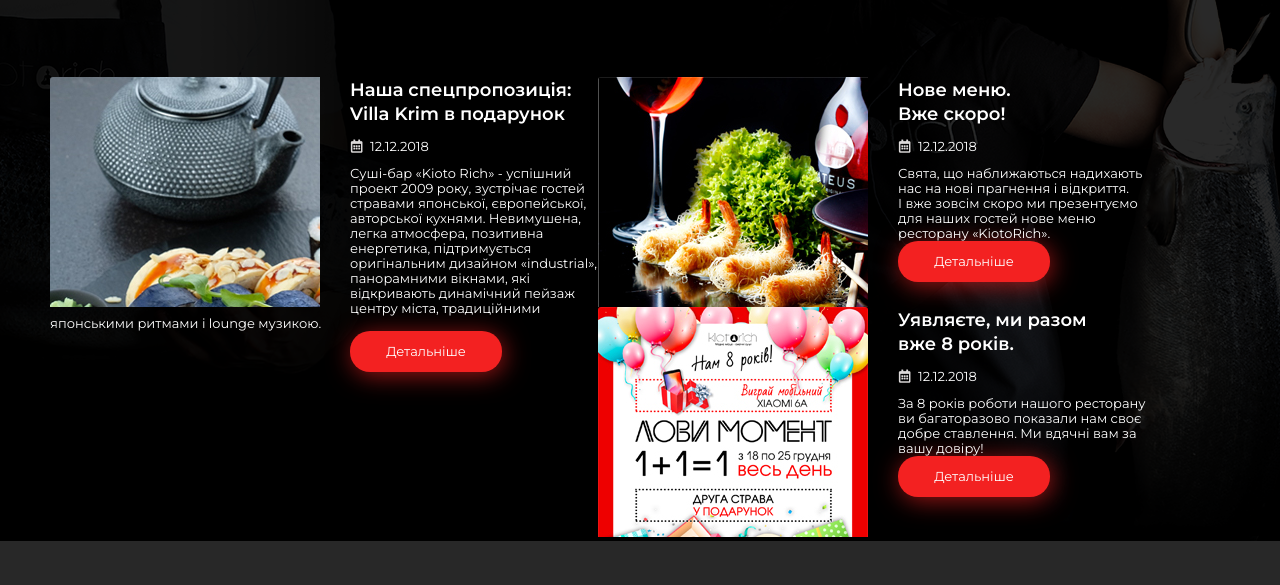
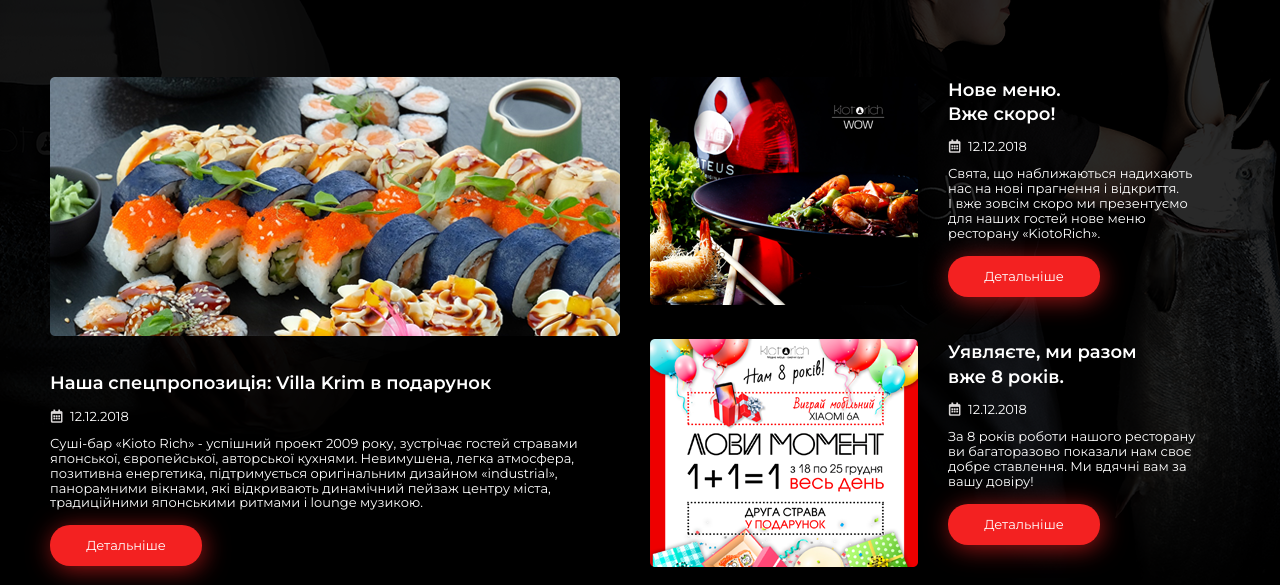
Before and after one commit to kymec/kioto, a plain HTML site: page index.html in a window 1280 px wide. Shown: the part 1895-2480 px from the top of the page. Drawn offline with Linux system fonts and the light colour scheme.

Commit message:
almost ready

```diff
--- a/css/style.css
+++ b/css/style.css
@@ -233,14 +233,15 @@
 .main-news-img{
     float: left;
     margin-right: 30px;
-    width: 270px;
-    height: 230px;
     overflow: hidden;
+    margin-bottom: 30px;
+}
+.main-news-list article{
+    float: left;
 }
 .main-news-img img{
     position: relative;
     border-radius: 3px;
-
 }
 .main-news-head{
     font-size: 18px;
@@ -269,8 +270,10 @@
     font-size: 13px;
     font-weight: 400;
     width: 548px;
+    margin-bottom: 15px;
 }
 .main-news-button{
+    float: left;
     text-align: center;
     font-size: 13px;
     font-weight: 400;
@@ -279,17 +282,8 @@
     width: 152px;
     height: 41px;
     box-shadow: 2px 3.464px 24px 0px rgba(243, 33, 33, 0.64);
-    margin-left: 300px;
     padding-top: 13px;
     box-sizing: border-box;
-}
-.main-news-list article{
-    float: left;
-}
-.main-news-img img::after{
-    content: '';
-    clear: both;
-    display: block;
 }
 footer{
     background: #282828;
--- a/index.html
+++ b/index.html
@@ -127,34 +127,32 @@
                 <h2>Новини</h2>
                 <div class="main-news-list">
                     <article>
-                        <div class="main-news-img"><a href="#"><img src="img/news1.jpg"></a></div>
+                        <div class="main-news-img"><a href="#"><img src="img/news1.png"></a></div>
+                        <div class="clear"></div>
                         <h3><a href="#" class="main-news-head">Наша спецпропозиція: Villa Krim в подарунок</a></h3>
                         <date class="main-news-date">12.12.2018</date>
                         <div class="main-news-text">
                             Суші-бар «Kioto Rich» - успішний проект 2009 року, зустрічає гостей стравами японської, європейської, авторської кухнями. Невимушена, легка атмосфера, позитивна енергетика, підтримується оригінальним дизайном «industrial», панорамними вікнами, які відкривають динамічний пейзаж центру міста, традиційними японськими ритмами і lounge музикою.
                         </div>
                         <div class="main-news-button"><a href="#">Детальніше</a></div>
-                        <div class="clear"></div>
                     </article>
                     <article>
-                        <div class="main-news-img"><a href="#"><img src="img/news2.jpg"></a></div>
+                        <div class="main-news-img"><a href="#"><img src="img/news2.png"></a></div>
                         <h3><a href="#" class="main-news-head">Нове меню.<br>Вже скоро!</a></h3>
                         <date class="main-news-date">12.12.2018</date>
                         <div class="main-news-text">
                             Свята, що наближаються надихають нас на нові прагнення і відкриття.<br>І вже зовсім скоро ми презентуємо для наших гостей нове меню ресторану «KiotoRich».
                         </div>
                         <div class="main-news-button"><a href="#">Детальніше</a></div>
-                        <div class="clear"></div>
                     </article>
                     <article>
-                        <div class="main-news-img"><a href="#"><img src="img/news3.jpg"></a></div>
+                        <div class="main-news-img"><a href="#"><img src="img/news3.png"></a></div>
                         <h3><a href="#" class="main-news-head">Уявляєте, ми разом<br>вже 8 років.</a></h3>
                         <date class="main-news-date">12.12.2018</date>
                         <div class="main-news-text">
                             За 8 років роботи нашого ресторану ви багаторазово показали нам своє добре ставлення. Ми вдячні вам за вашу довіру!
                         </div>
                         <div class="main-news-button"><a href="#">Детальніше</a></div>
-                        <div class="clear"></div>
                     </article>
                 </div>
             </section>
```
Also changed, not shown: img/news1.jpg (deleted), img/news1.png (added), img/news2.jpg (deleted), img/news2.png (added), img/news3.jpg (deleted), img/news3.png (added).
